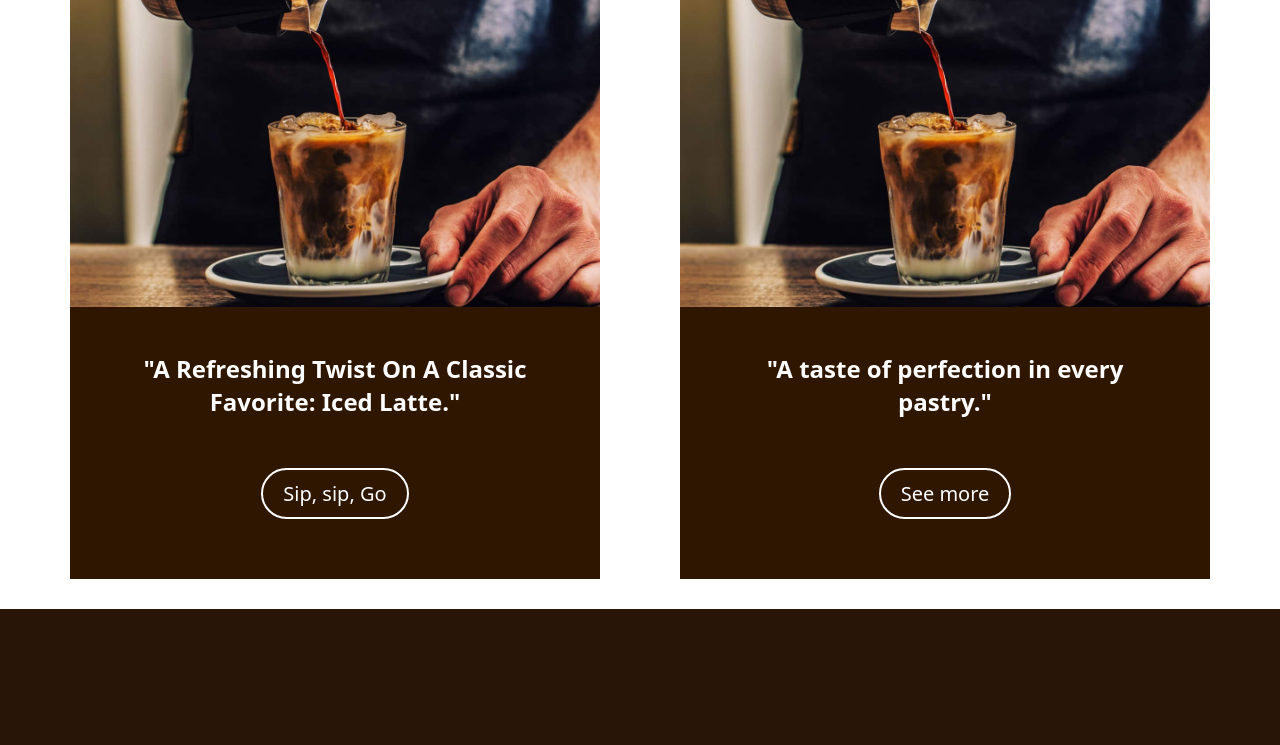
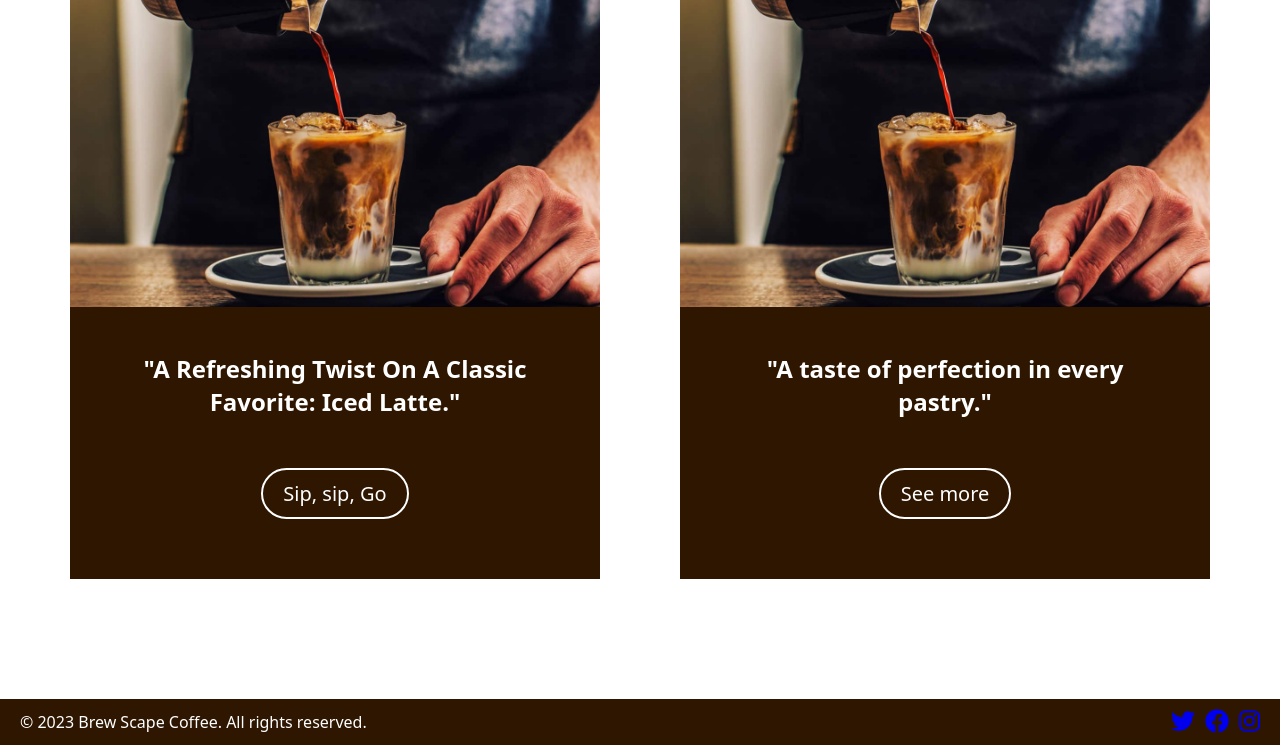
Before and after one commit to faizzabillonid/BREWSCAPE-NEW, a PHP site: page /home.html in a window 1280 px wide. Shown: the part 661-1406 px from the top of the page. Before the commit the page ends 1270 px from the top, so only its background shows below. Run offline with PHP 8.4, Linux system fonts and the light colour scheme.

Commit message:
first commit

```diff
--- a/home.html
+++ b/home.html
@@ -5,6 +5,8 @@
     <meta http-equiv="X-UA-Compatible" content="IE=edge">
     <meta name="viewport" content="width=device-width, initial-scale=1.0">
     <title>Brewscape</title>
+    <link rel="stylesheet" href="https://cdnjs.cloudflare.com/ajax/libs/font-awesome/5.15.3/css/all.min.css" />
+
     <link rel="stylesheet" href="style.css">
 
 </head>
@@ -50,5 +52,18 @@
         </div>
       </div>
 
+      <footer>
+        <div class="left">
+          © 2023 Brew Scape Coffee. All rights reserved.
+        </div>
+        <div class="right">
+          <a href="https://twitter.com"><i class="fab fa-twitter"></i></a>
+          <a href="https://facebook.com"><i class="fab fa-facebook"></i></a>
+          <a href="https://instagram.com"><i class="fab fa-instagram"></i></a>
+        </div>
+      </footer>
+
+
+
 </body>
 </html>
--- a/style.css
+++ b/style.css
@@ -164,3 +164,20 @@ nav ul li a:hover {
     background: white;
     color: black;
   }
+
+  footer {
+    margin-top: 90px;
+    background-color: #2E1600;
+    color: white;
+    display: flex;
+    justify-content: space-between;
+    align-items: center;
+    padding: 10px 20px;
+  }
+  .right {
+    display: flex;
+    gap: 10px;
+  }
+  .right i {
+    font-size: 1.5rem;
+  }
```
